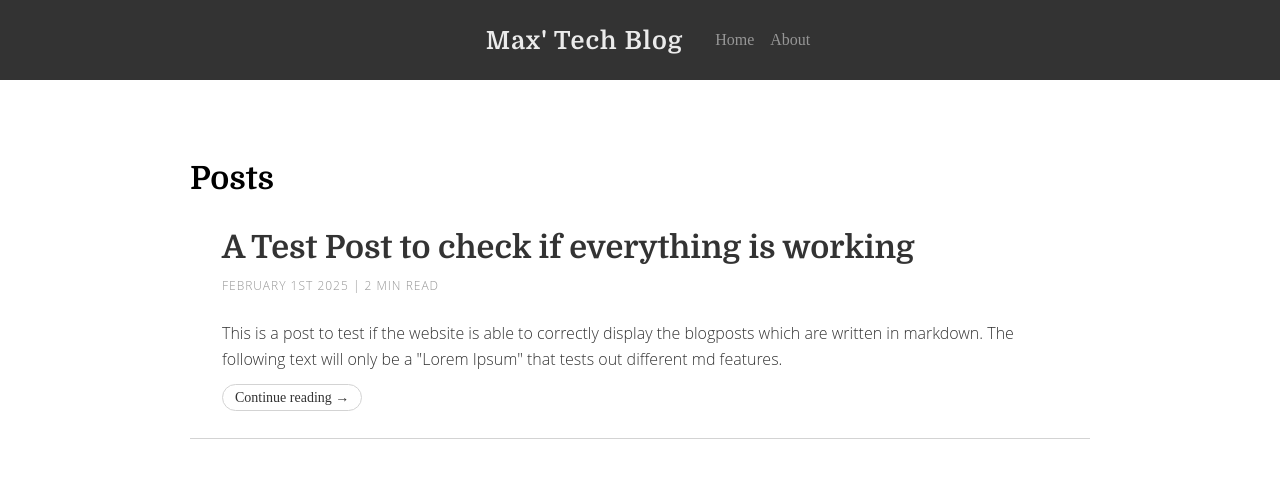
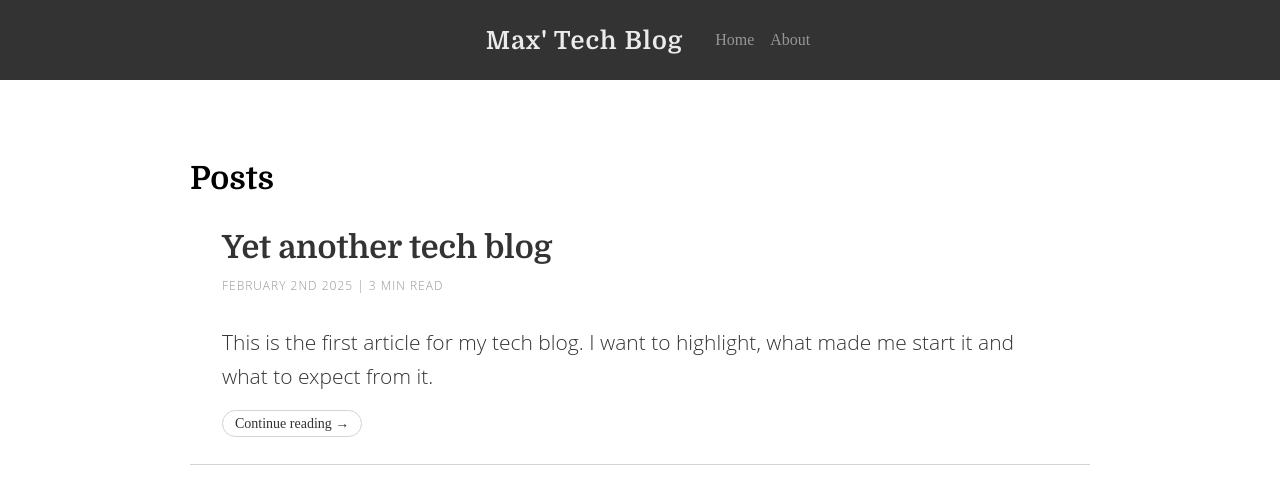
Before and after one commit to maxDierschke/maxDierschke.github.io, an Angular app: page /posts in a window 1280 px wide. Shown: the top 504 px of the page. Built offline with nearby package versions, Linux system fonts and the light colour scheme.

Commit message:
added blogpost yet_another_tech_blog.md

```diff
--- a/src/assets/blogpost_index.json
+++ b/src/assets/blogpost_index.json
@@ -1,7 +1,9 @@
 {
-  "test_post": {
-    "title": "A Test Post to check if everything is working",
-    "metadata": "February 1st 2025 | 2 min read",
-    "abstract": "This is a post to test if the website is able to correctly display the blogposts which are written in markdown. The following text will only be a \"Lorem Ipsum\" that tests out different md features."
+    "yet_another_tech_blog": {
+    "title": "Yet another tech blog",
+    "metadata": "February 2nd 2025 | 3 min read",
+    "abstract": "This is the first article for my tech blog. I want to highlight, what made me start it and what to expect from it."
   }
+
+
 }
--- a/src/styles.css
+++ b/src/styles.css
@@ -11,5 +11,6 @@ body {
   color: #333;
   font-weight: 300;
   line-height: 160%;
+  font-size: 21px;
   }
 }
```
Also changed, not shown: src/assets/yet_another_tech_blog.md (added, +35 -0 lines).
